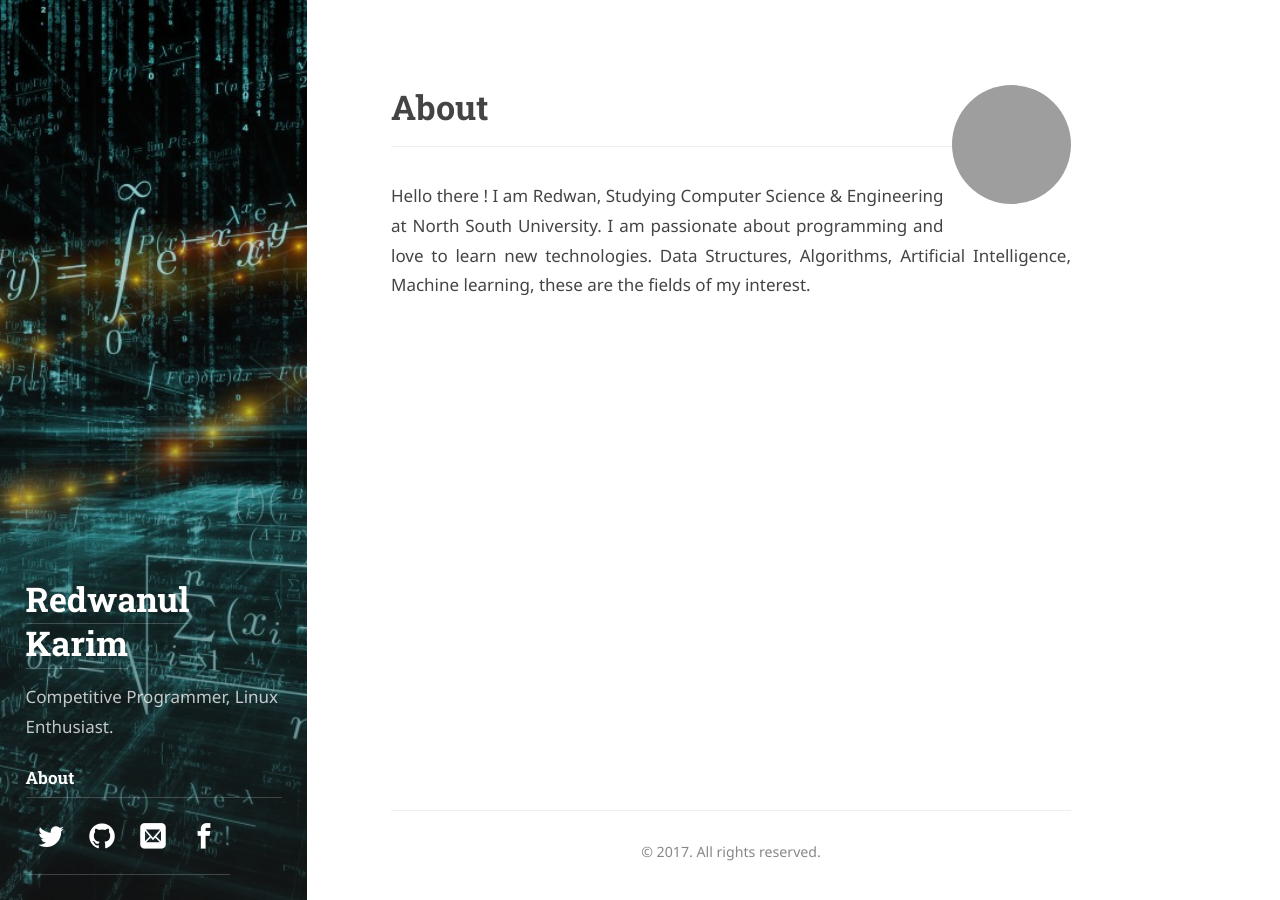
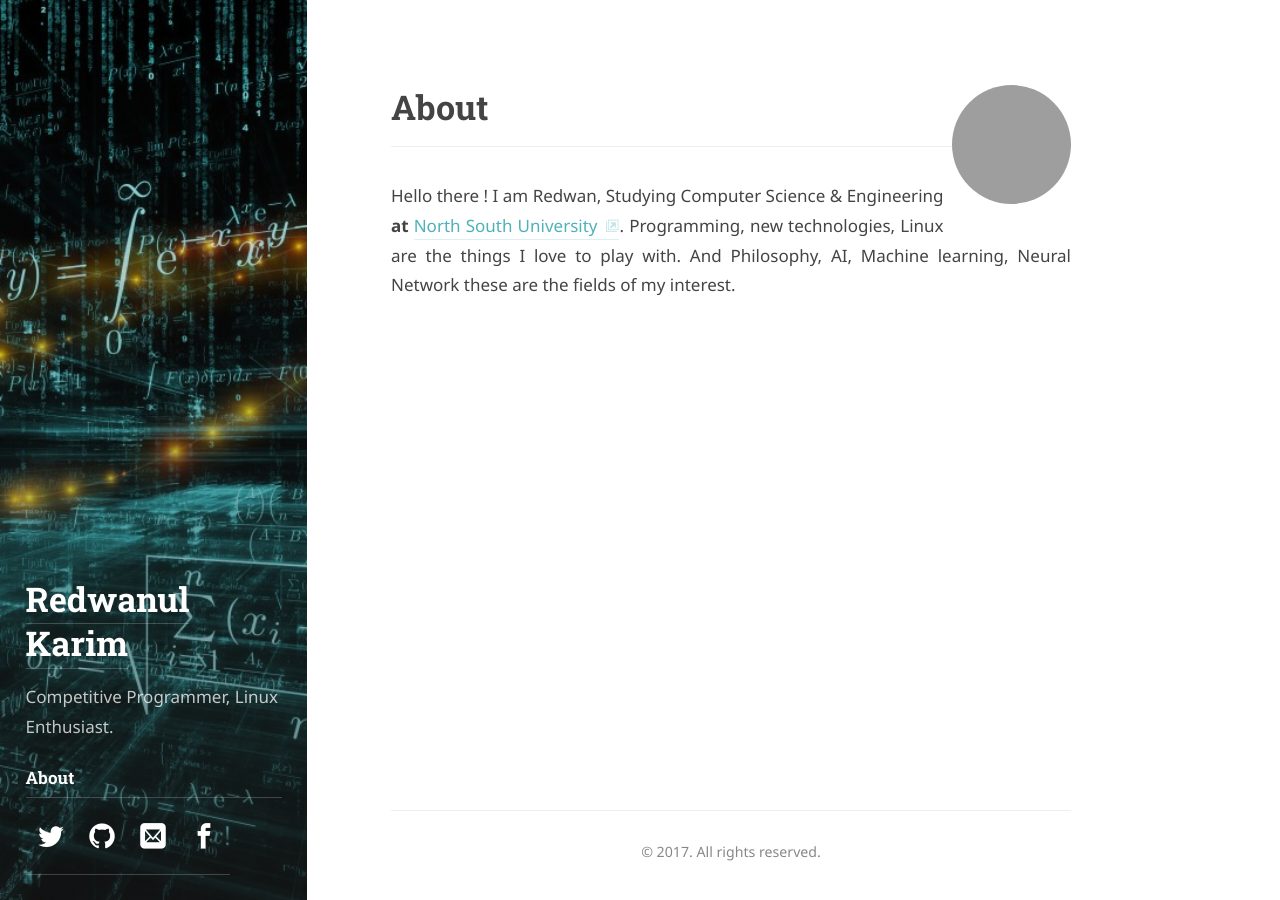
Before and after one commit to redwandipto/blog, a Jekyll site: the page built from about.md, in a window 1280 px wide. Built offline with Jekyll 4.4.1, drawn with Linux system fonts in a browser that asks for light colours; some web fonts are replaced; grey boxes are pictures that could not be loaded.

Commit message:
Edited Bio.

```diff
--- a/_data/authors.yml
+++ b/_data/authors.yml
@@ -8,9 +8,8 @@ author1:
   # Used at the bottom of each page and at the top of the `about` layout
   # Markdown enabled, can use multiple paragraphs (enabled by `|`)
   about:             |
-    Hello there ! I am Redwan, Studying Computer Science & Engineering at North South University.
-    I am passionate about programming and love to learn new technologies. Data Structures, Algorithms,
-    Artificial Intelligence, Machine learning, these are the fields of my interest.
+    Hello there ! I am Redwan, Studying Computer Science & Engineering **at** [North South University](http://www.northsouth.edu/).
+    Programming, new technologies, Linux are the things I love to play with. And Philosophy, AI, Machine learning, Neural Network these are the fields of my interest.
 
   # This photo will be used in the about section
   picture:
```
